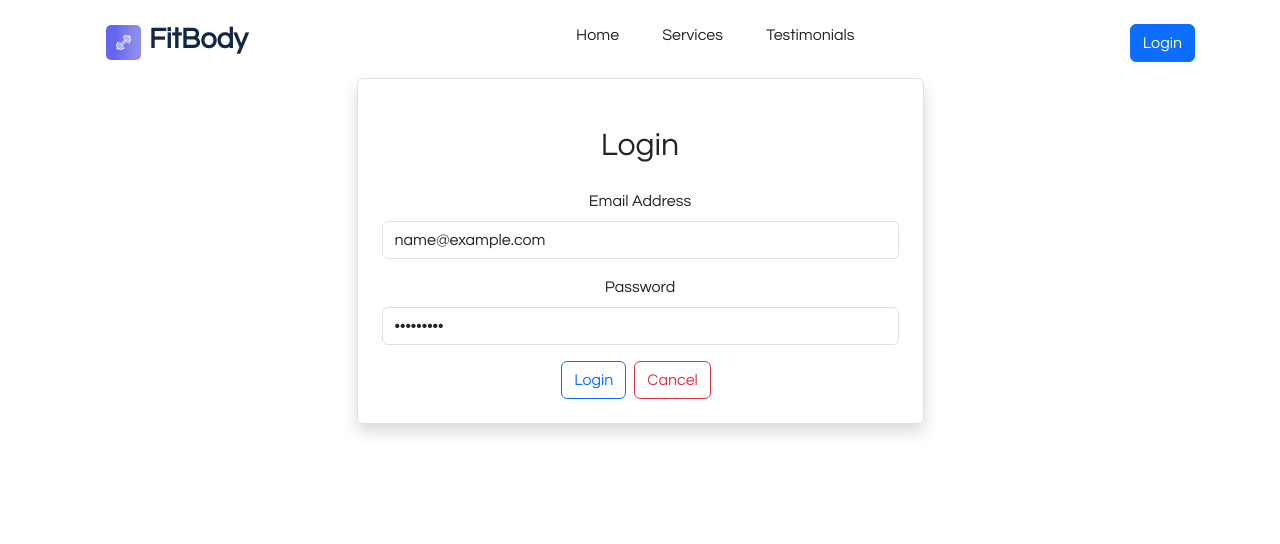
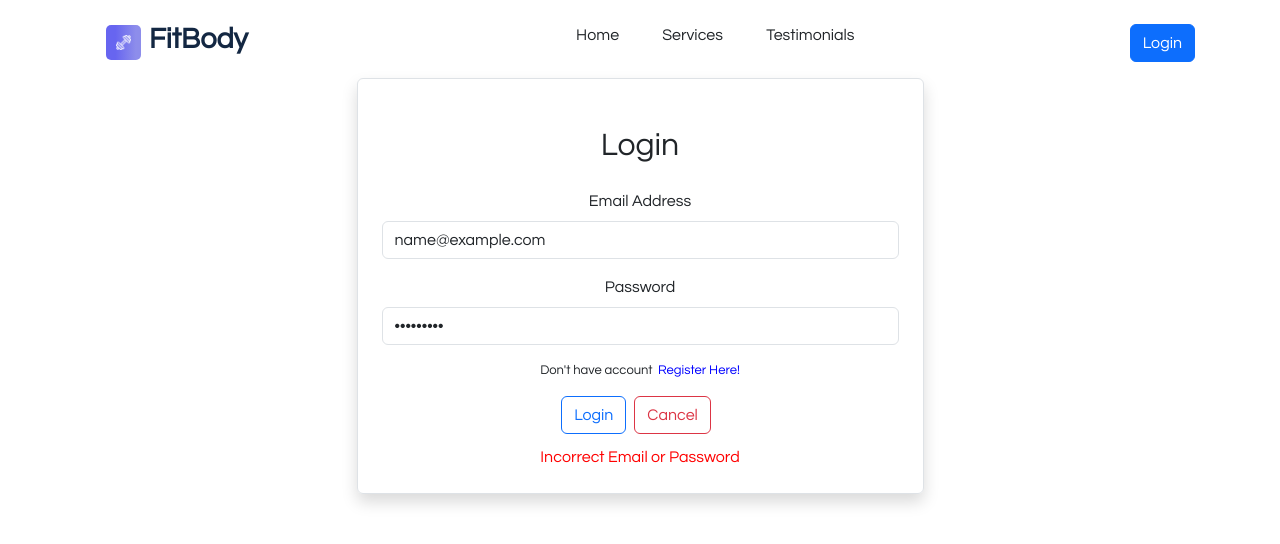
Before and after one commit to CHaitanya1339/front1, a React (Create React App) app: page /Login in a window 1280 px wide. Both pictures are taken after typing "name@example.com", "Sample123" into the empty fields and a click on the button "Login". Shown: the top 544 px of the page. Built offline with nearby package versions, Linux system fonts and the light colour scheme; no server answers.

Commit message:
login page message

```diff
--- /dev/null
+++ b/src/style/login.css
@@ -0,0 +1,13 @@
+.reg{
+    font-size: small;
+    padding-top: 3%;
+}
+
+.reg1{
+    color: blue;
+}
+
+.msg{
+    padding-top: 2%;
+    color: red;
+}
--- a/src/users/Login.js
+++ b/src/users/Login.js
@@ -2,6 +2,7 @@ import axios from 'axios';
 import React, { useEffect, useState } from 'react';
 import { Link, useNavigate } from 'react-router-dom';
 import Header from '../layout/Header';
+import "../style/login.css"
 
 
 const Login = () => {
@@ -47,7 +48,7 @@ const Login = () => {
       }
     }
     if (!found) {
-      alert('Incorrect email or password');
+      document.getElementById("msg").hidden = false;
     }
   };
 
@@ -86,6 +87,13 @@ const Login = () => {
                   value={password}
                   onChange={(e) => onInputChange(e)}
                 />
+
+
+                <div className="reg">Don't have account &nbsp;
+                  <Link className="reg1" to="/Register">
+                    Register Here!
+                  </Link>
+                </div>
               </div>
 
               <button type="submit" className="btn btn-outline-primary">
@@ -94,6 +102,10 @@ const Login = () => {
               <Link className="btn btn-outline-danger mx-2" to="/">
                 Cancel
               </Link>
+
+              <div className='msg' id="msg" hidden>
+                  Incorrect Email or Password
+                </div>
             </form>
           </div>
         </div>
```
